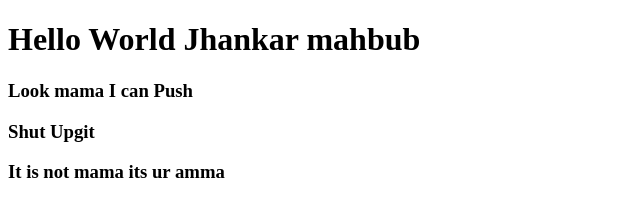
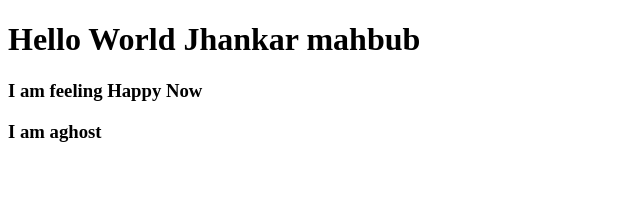
Before and after one commit to Armanhozyn/my-website-jhankar-arman, a plain HTML site: page index.html in a window 1280 px wide. Shown: the whole page, without its empty margins (0-640 px from the left). Drawn offline with Linux system fonts and the light colour scheme.

Commit message:
ghost hunting

```diff
--- a/index.html
+++ b/index.html
@@ -7,8 +7,7 @@
 </head>
 <body>
     <h1>Hello World Jhankar mahbub</h1>
-    <h3>Look mama I can Push</h3>
-    <h3>Shut Upgit</h3>
-    <h3>It is not mama its ur amma</h3>
+    <h3>I am feeling Happy Now</h3>
+    <h3>I am aghost</h3>
 </body>
 </html>
```
